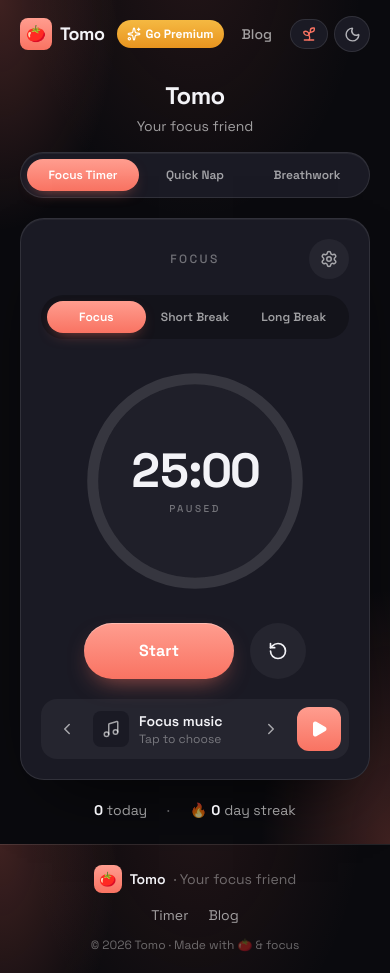
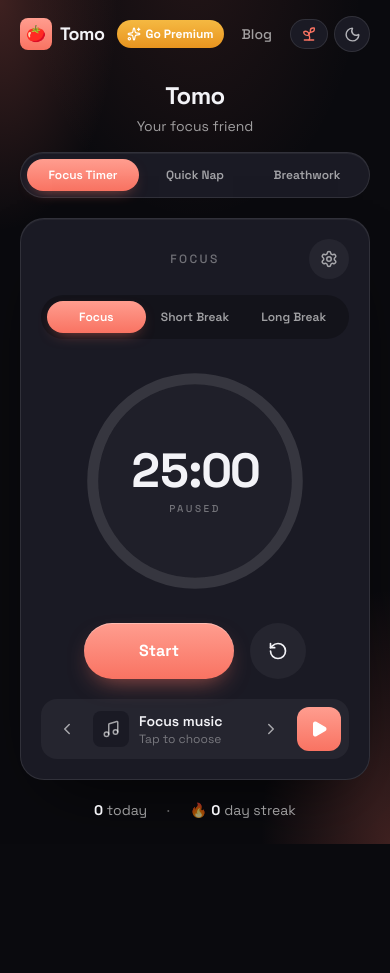
Before and after one commit to clevermiraz/Tomo, a Next.js app: page / in a window 390 px wide. After the commit the page ends 844 px from the top, so only its background shows below. Built offline with nearby package versions, Linux system fonts and the light colour scheme; no server answers.

Commit message:
feat: update SiteFooter visibility for improved responsiveness and PWA compatibility

```diff
--- a/src/app/components/SiteFooter.tsx
+++ b/src/app/components/SiteFooter.tsx
@@ -3,7 +3,7 @@ import Link from "next/link";
 export default function SiteFooter() {
   const year = new Date().getFullYear();
   return (
-    <footer className="relative z-10 mt-auto border-t border-border">
+    <footer className="site-footer relative z-10 mt-auto border-t border-border">
       <div className="mx-auto flex max-w-5xl flex-col items-center gap-3 px-5 py-5 text-center sm:flex-row sm:justify-between sm:text-left">
         <div className="flex items-center gap-2">
           <span
--- a/src/app/globals.css
+++ b/src/app/globals.css
@@ -112,6 +112,22 @@ body {
   letter-spacing: -0.02em;
 }
 
+/* Footer shows only on larger browser screens — hidden on mobile and in the
+   installed PWA for a cleaner, app-like UI. */
+.site-footer {
+  display: none;
+}
+@media (min-width: 768px) {
+  .site-footer {
+    display: block;
+  }
+}
+@media all and (display-mode: standalone) {
+  .site-footer {
+    display: none;
+  }
+}
+
 /* Slim, themed scrollbar for scrollable panels */
 .scroll-area {
   scrollbar-width: thin;
```
